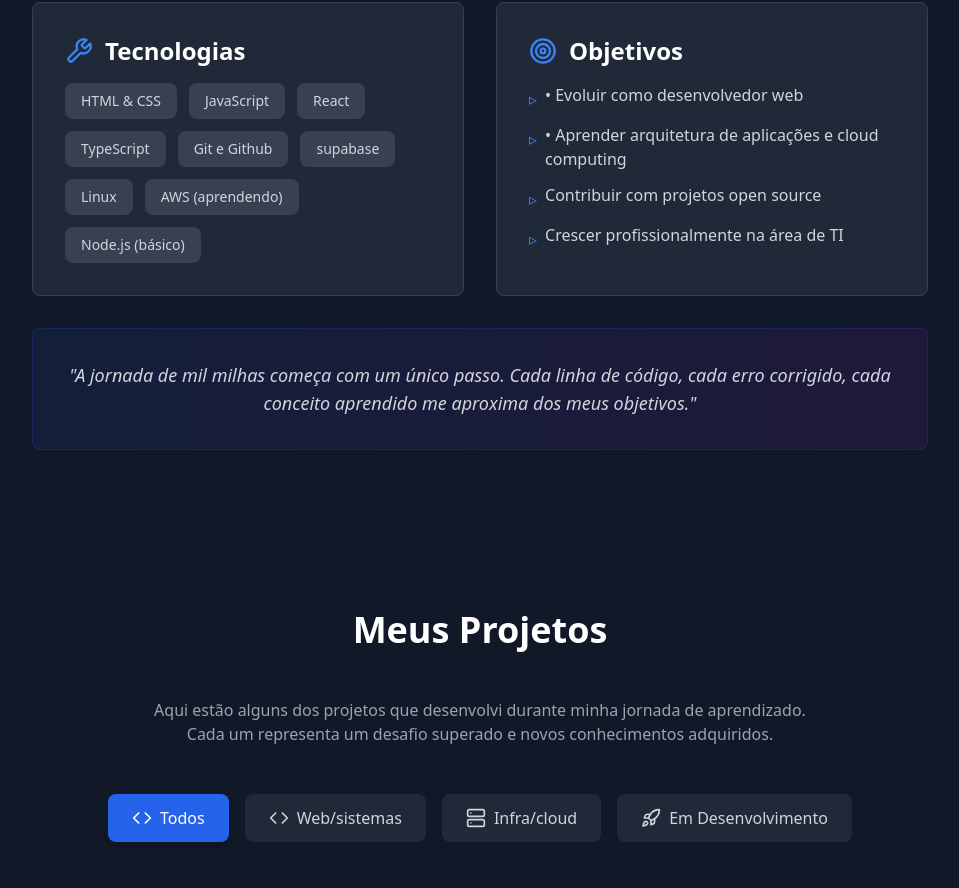
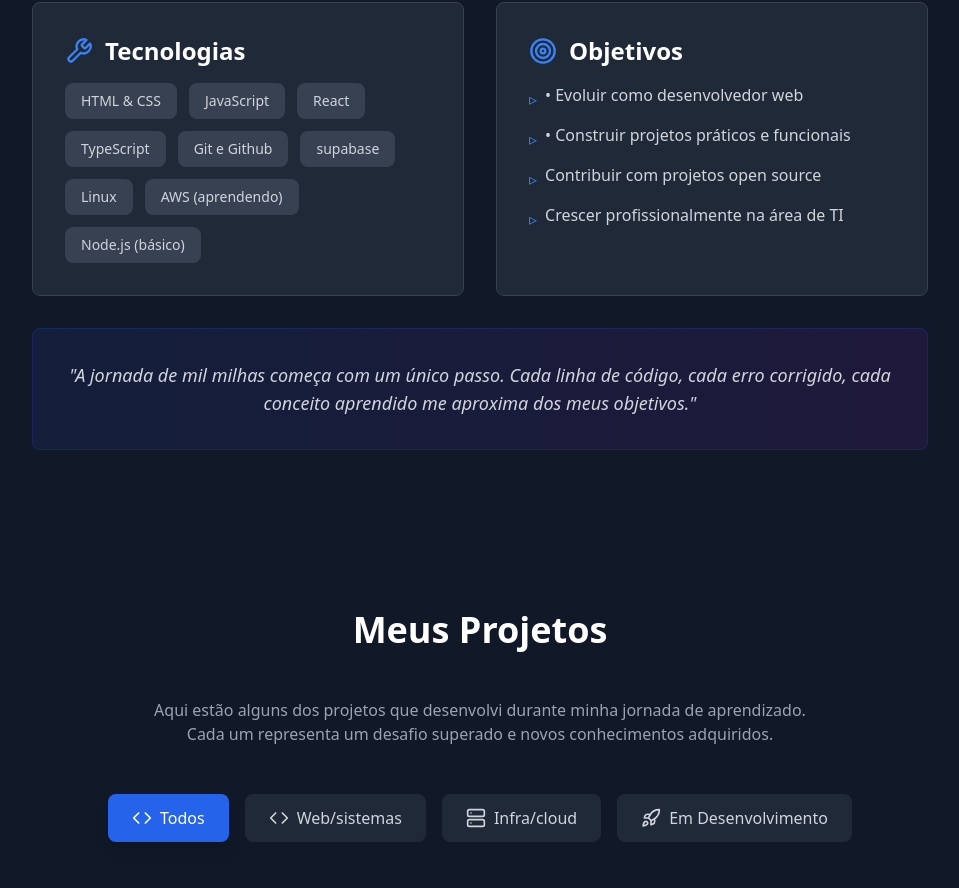
Before and after one commit to pkeddits/Portfolio, a React (Vite) app: page / in a window 1280 px wide. Shown: the part 2058-2946 px from the top of the page, without its empty margins (160-1119 px from the left). Built offline with nearby package versions, Linux system fonts and the light colour scheme.

Commit message:
Updated About.tsx

```diff
--- a/src/pages/About.tsx
+++ b/src/pages/About.tsx
@@ -64,7 +64,7 @@ export default function About() {
               </li>
               <li className="flex items-start gap-2">
                 <span className="text-blue-500 mt-1">▹</span>
-                <span>• Aprender arquitetura de aplicações e cloud computing</span>
+                <span>• Construir projetos práticos e funcionais</span>
               </li>
               <li className="flex items-start gap-2">
                 <span className="text-blue-500 mt-1">▹</span>
```
